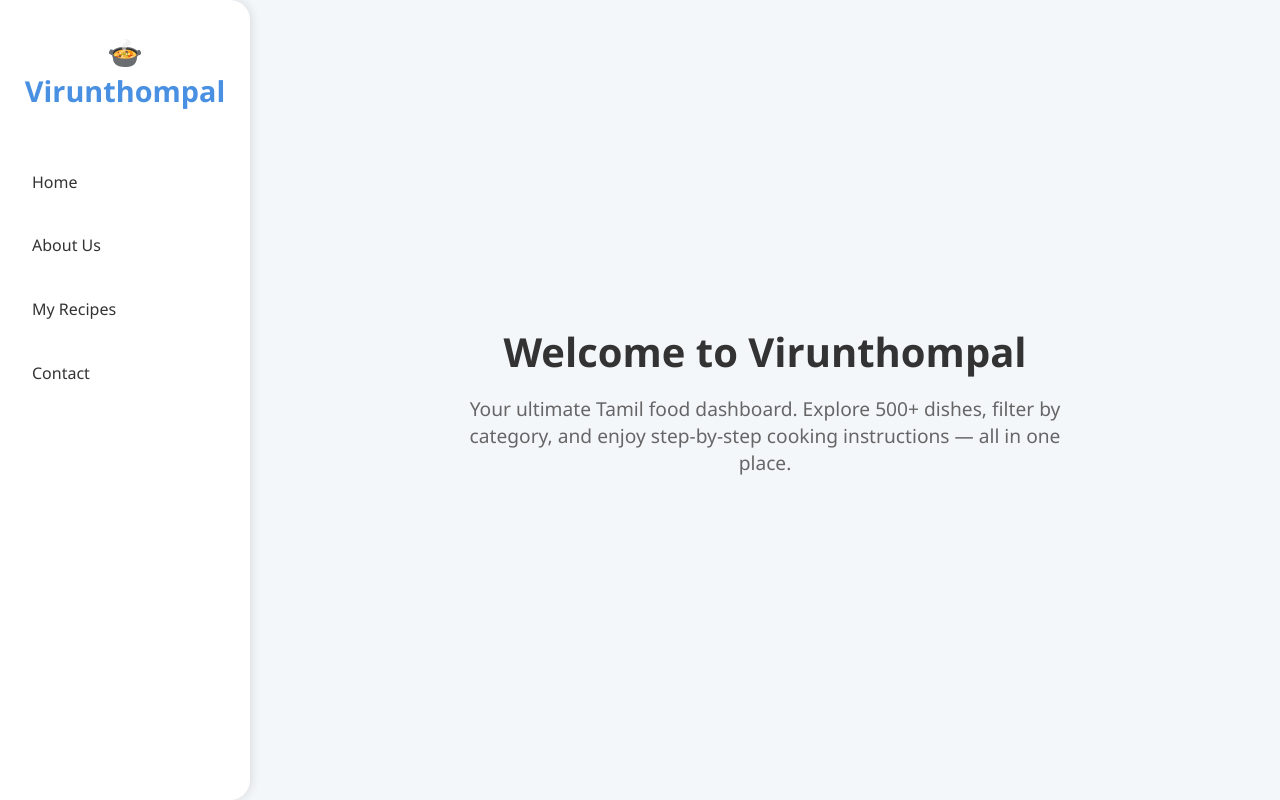
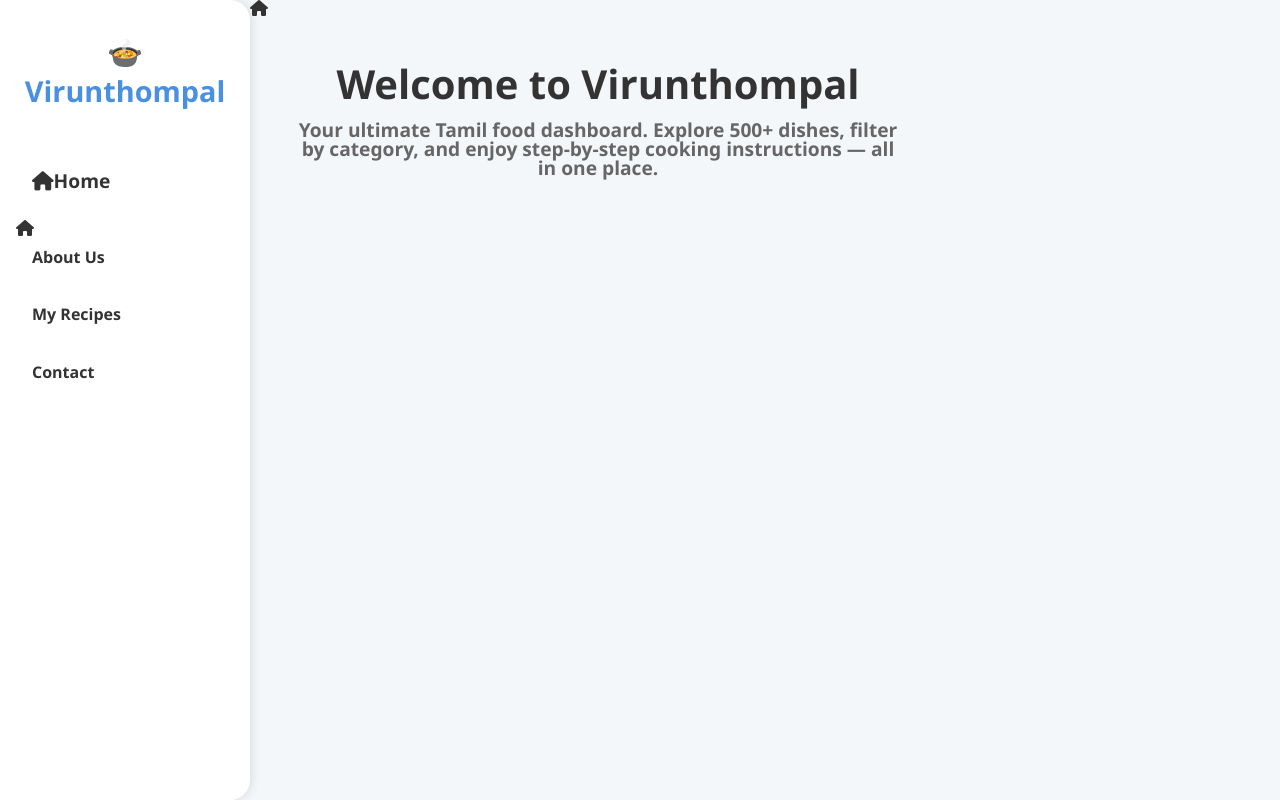
Before and after one commit to nextgen-coders-07/Virunthompal, a plain HTML site: page index.html in a window 1280 px wide. Drawn offline with Linux system fonts and the light colour scheme.

Commit message:
Update index.html

```diff
--- a/index.html
+++ b/index.html
@@ -121,7 +121,7 @@
 <body>
   <nav>
     <div class="logo">🍲 Virunthompal</div>
-    <a href="home.html" class="nav-item"><span>Home</span></a>
+    <a href="home.html" class="nav-item"><i class="fas fa-home"><span>Home</span></a>
     <a href="about.html" class="nav-item"><span>About Us</span></a>
     <a href="your_recipes.html" class="nav-item"><span>My Recipes</span></a>
     <a href="contact.html" class="nav-item"><span>Contact</span></a>
```
